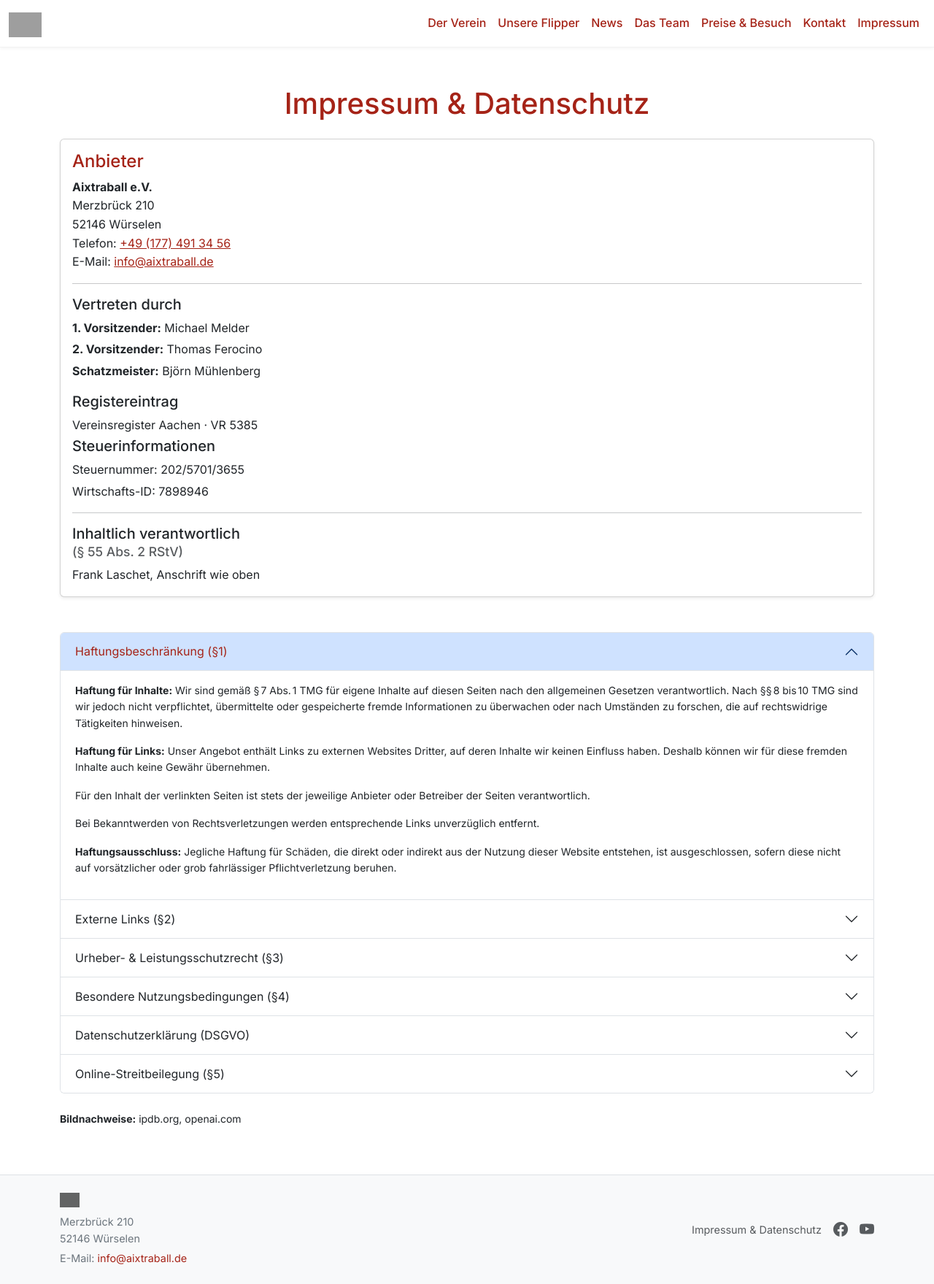
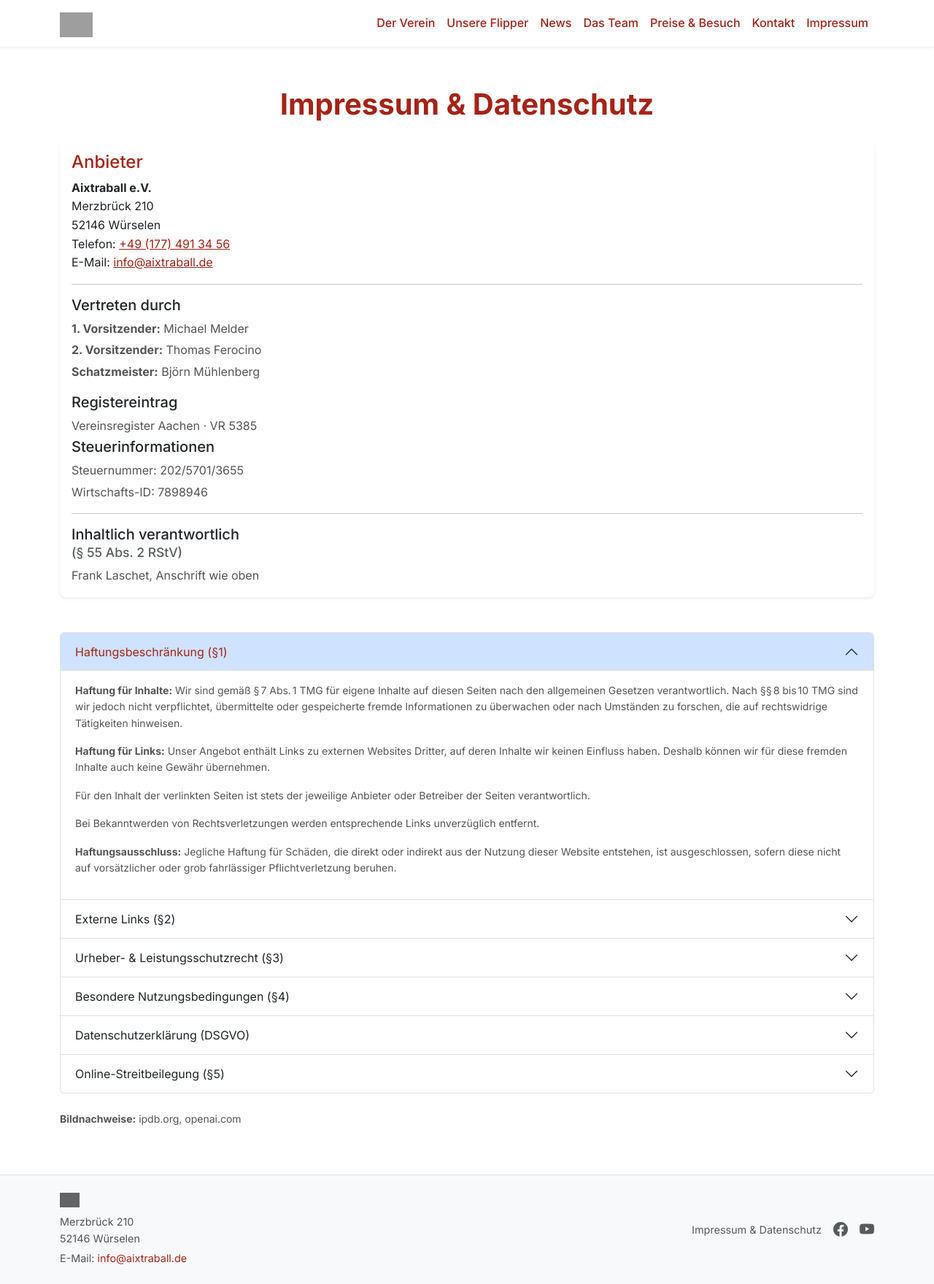
Before and after one commit to fcremer/aixtraball_website_frontend, a Flask app: template app/templates/impressum.html in a window 1280 px wide. Shown: the whole page at 73% size. Run offline with Flask 3, Linux system fonts and the light colour scheme; the template is opened without the code that fills it, so the values that code supplies are empty; grey boxes are pictures that could not be loaded.

Commit message:
Refine typography and layout for professional design

```diff
--- a/app/app.py
+++ b/app/app.py
@@ -32,10 +32,27 @@ CONFIG_DIR = BASE_DIR / "config"
 # --------------------------------------------------
 # Hilfsfunktionen
 # --------------------------------------------------
+# Einfache Dateicache für YAML-Inhalte. So müssen häufig
+# verwendete Dateien nicht bei jeder Anfrage erneut von der
+# Festplatte gelesen werden. Ändert sich die Datei, wird sie
+# automatisch neu geladen, da das Änderungsdatum geprüft wird.
+# Cache-Struktur: Dateiname -> (mtime, geladene Daten)
+_yaml_cache: dict[str, tuple[float, object]] = {}
+
 def load_yaml(filename: str):
     """Beliebige YAML‑Datei aus dem config‑Ordner laden."""
-    with open(CONFIG_DIR / filename, encoding="utf-8") as f:
-        return yaml.safe_load(f) or []
+    path = CONFIG_DIR / filename
+    mtime = path.stat().st_mtime if path.exists() else 0
+
+    cached = _yaml_cache.get(filename)
+    if cached and cached[0] == mtime:
+        return cached[1]
+
+    with open(path, encoding="utf-8") as f:
+        data = yaml.safe_load(f) or []
+
+    _yaml_cache[filename] = (mtime, data)
+    return data
 
 def get_next_opening():
     """Nächsten Öffnungstag aus opening_days.yaml ermitteln."""
--- a/app/static/css/custom.css
+++ b/app/static/css/custom.css
@@ -37,6 +37,13 @@ body{
 }
 body.page-loaded{opacity:1;}
 main{flex:1 0 auto;}
+@media (prefers-reduced-motion: reduce){
+  *,*::before,*::after{
+    animation:none!important;
+    transition:none!important;
+    scroll-behavior:auto!important;
+  }
+}
 
 /* --------------------------------------------------
    Buttons & Links
@@ -54,6 +61,31 @@ a,
 .btn,
 .card{
   transition:color .3s ease,background-color .3s ease,border-color .3s ease,box-shadow .3s ease,transform .3s ease;
+}
+
+/* --------------------------------------------------
+   Typografie & Cards
+-------------------------------------------------- */
+h1,h2,h3,h4,h5,h6{
+  font-weight:600;
+  line-height:1.25;
+  margin-bottom:1rem;
+}
+p{
+  color:#555;
+  margin-bottom:1rem;
+}
+section{
+  padding:4rem 0;
+}
+.card{
+  border:none;
+  border-radius:.5rem;
+  box-shadow:0 0.125rem 0.25rem rgba(0,0,0,.075);
+}
+.card:hover{
+  transform:translateY(-2px);
+  box-shadow:0 0.25rem 0.5rem rgba(0,0,0,.1);
 }
 
 /* --------------------------------------------------
--- a/app/templates/base.html
+++ b/app/templates/base.html
@@ -39,7 +39,8 @@
   <link href="https://fonts.googleapis.com/css2?family=Inter:wght@400;500;700&display=swap" rel="stylesheet">
   <!-- Bootstrap + Custom -->
   <link href="https://cdn.jsdelivr.net/npm/bootstrap@5.3.3/dist/css/bootstrap.min.css" rel="stylesheet">
-  <link href="{{ url_for('static', filename='css/custom.css') }}" rel="stylesheet">
+  <link href="{{ url_for('static', filename='css/custom.css') }}" rel="preload" as="style" onload="this.onload=null;this.rel='stylesheet'">
+  <noscript><link href="{{ url_for('static', filename='css/custom.css') }}" rel="stylesheet"></noscript>
   <link rel="stylesheet" href="https://cdn.jsdelivr.net/npm/glightbox/dist/css/glightbox.min.css">
 
   {# *** Platz für Seitenspezifisches CSS/JS *** #}
@@ -48,11 +49,12 @@
 
 <body{% if body_class %} class="{{ body_class }}"{% endif %}>
   <nav class="navbar navbar-expand-lg navbar-light fixed-top glassnav">
-    <div class="container-fluid">
+    <div class="container">
       <a class="navbar-brand" href="{{ url_for('index') }}">
         <img src="{{ url_for('static', filename='images/logo.png') }}"
              alt="Logo" height="32"
-             class="d-inline-block align-text-top">
+             class="d-inline-block align-text-top"
+             loading="lazy" decoding="async">
       </a>
       <button class="navbar-toggler" type="button" data-bs-toggle="collapse" data-bs-target="#navbarNav">
         <span class="navbar-toggler-icon"></span>
@@ -81,7 +83,8 @@
         <div class="col-md-6">
           <img src="{{ url_for('static', filename='images/Logo.png') }}"
                alt="Aixtraball Logo"
-               class="footer-logo mb-2">
+               class="footer-logo mb-2"
+               loading="lazy" decoding="async">
           <p class="mb-1">Merzbrück 210<br>52146 Würselen</p>
           <p class="mb-0">
             E-Mail: <a href="mailto:info@aixtraball.de">info@aixtraball.de</a>
@@ -103,8 +106,8 @@
       </div>
     </div>
   </footer>
-  <script src="https://cdn.jsdelivr.net/npm/bootstrap@5.3.3/dist/js/bootstrap.bundle.min.js"></script>
-  <script src="https://cdn.jsdelivr.net/npm/glightbox/dist/js/glightbox.min.js"></script>
+  <script src="https://cdn.jsdelivr.net/npm/bootstrap@5.3.3/dist/js/bootstrap.bundle.min.js" defer></script>
+  <script src="https://cdn.jsdelivr.net/npm/glightbox/dist/js/glightbox.min.js" defer></script>
   <script>
     document.addEventListener('DOMContentLoaded', function() {
       GLightbox({ selector: '.glightbox' });
```
